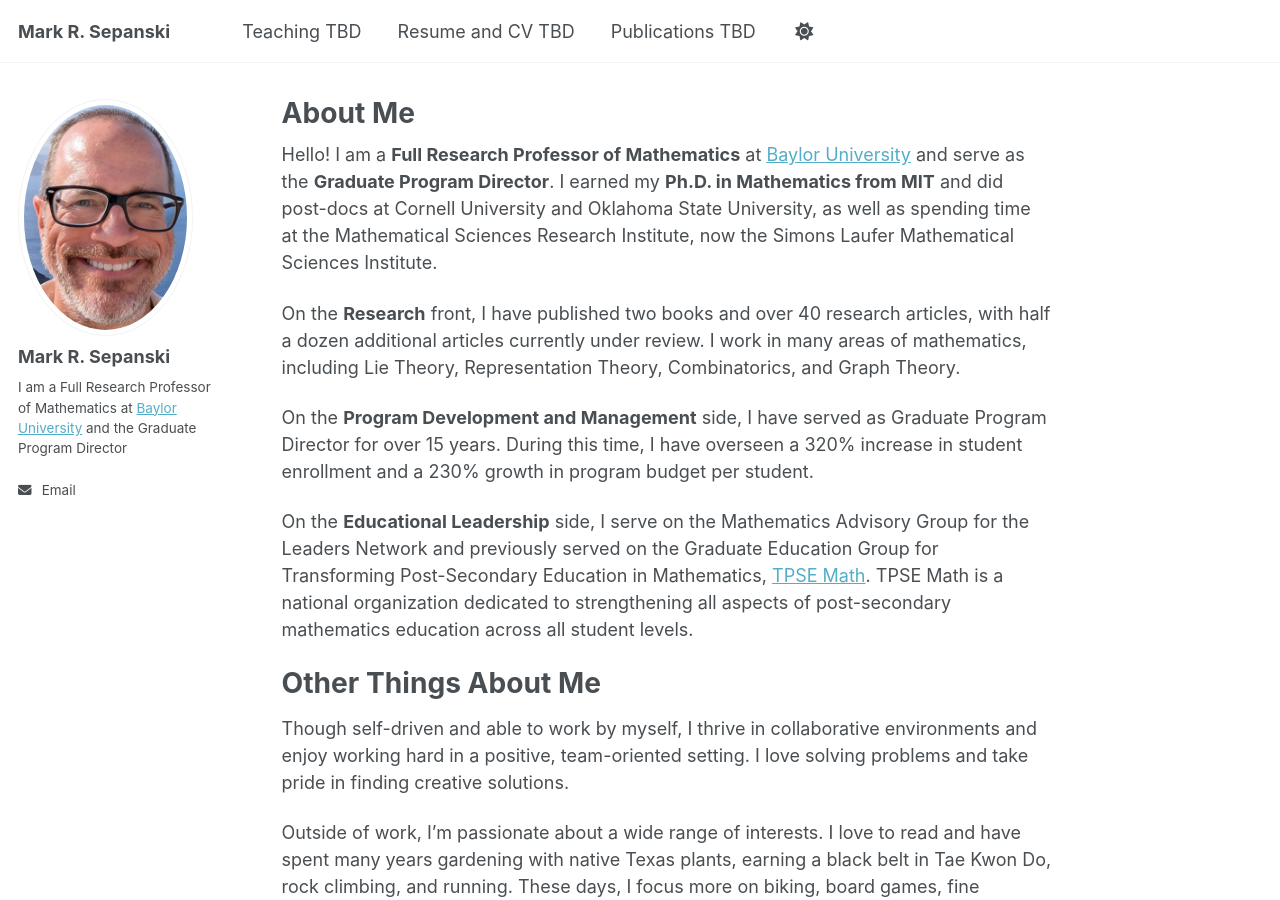
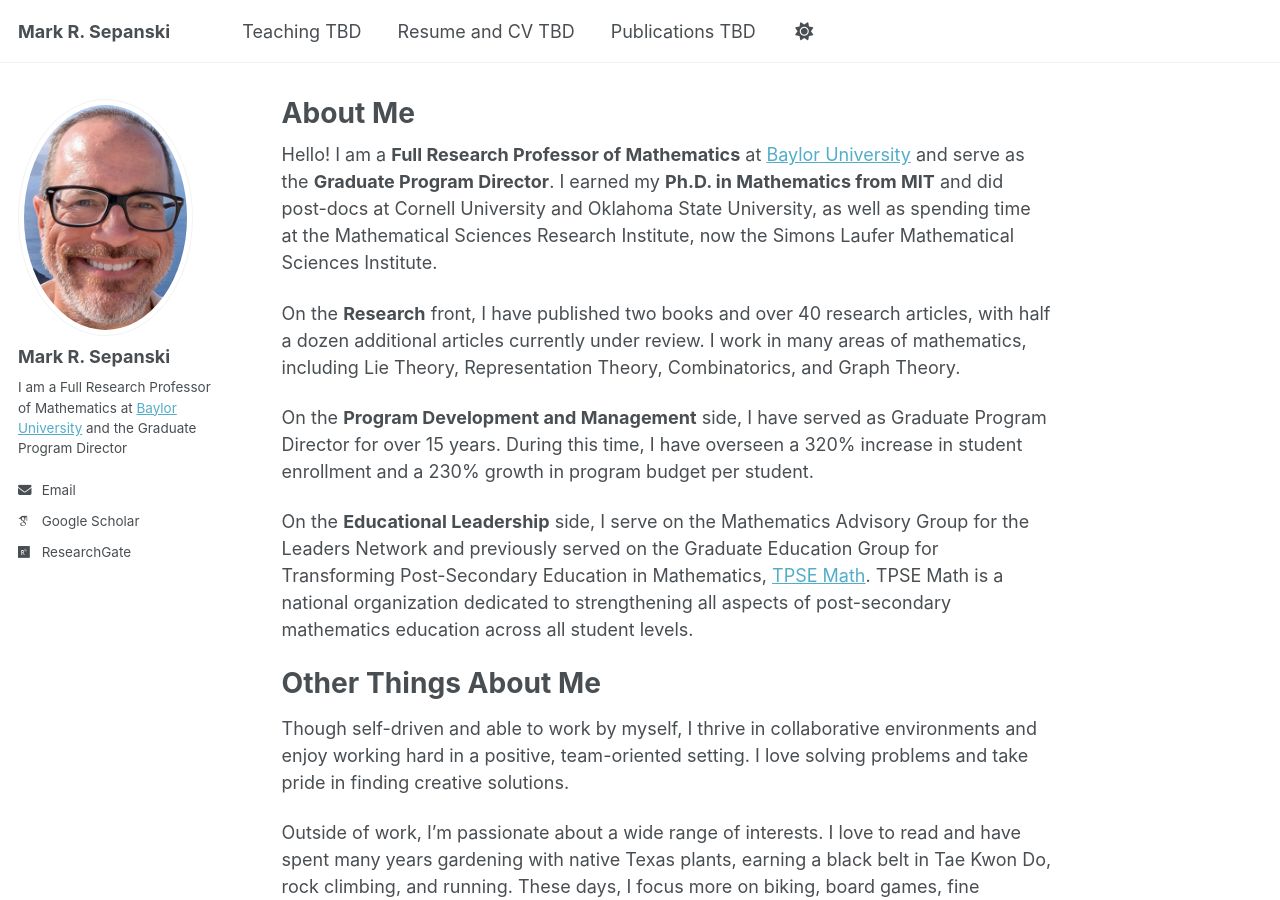
Before and after one commit to mrsepanski/mrsepanski.github.io, a Jekyll site: the page built from _pages/about.md, in a window 1280 px wide and 900 px high. Built offline with Jekyll 4.4.1, drawn with Linux system fonts in a browser that asks for light colours; some web fonts are replaced; a script that is not in the unit is left out.

Commit message:
Update _config.yml

```diff
--- a/_config.yml
+++ b/_config.yml
@@ -27,8 +27,8 @@ author:
   pronouns         : # example: "she/her"
   bio              : "I am a Full Research Professor of Mathematics at <a href=\"https://www.baylor.edu\">Baylor University</a> and the Graduate Program Director"
   email            : "mrsepanski@baylor.edu"
-  # googlescholar    : "https://scholar.google.com/citations?user=54xTAD8AAAAJ&hl"
-  # researchgate     : "https://www.researchgate.net/profile/Mark-Sepanski"
+  googlescholar    : "https://scholar.google.com/citations?user=54xTAD8AAAAJ&hl"
+  researchgate     : "https://www.researchgate.net/profile/Mark-Sepanski"
   # orcid            : "http://orcid.org/0000-0001-9738-954X"
   # linkedin         : "https://www.linkedin.com/in/mark-sepanski-330192154/" # Username
   # github           : "mrsepanski.github.io"
```
